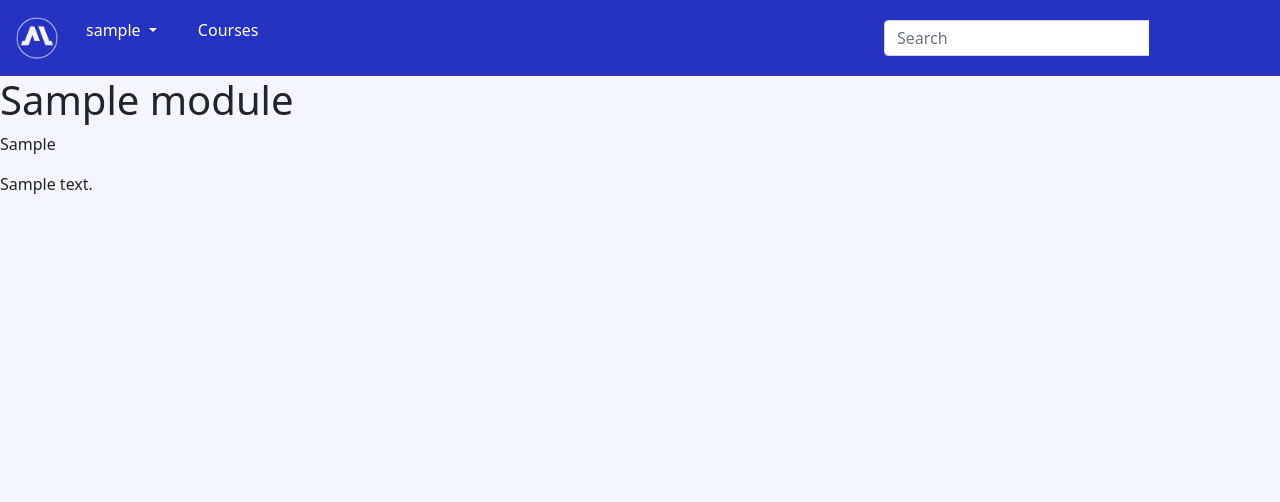
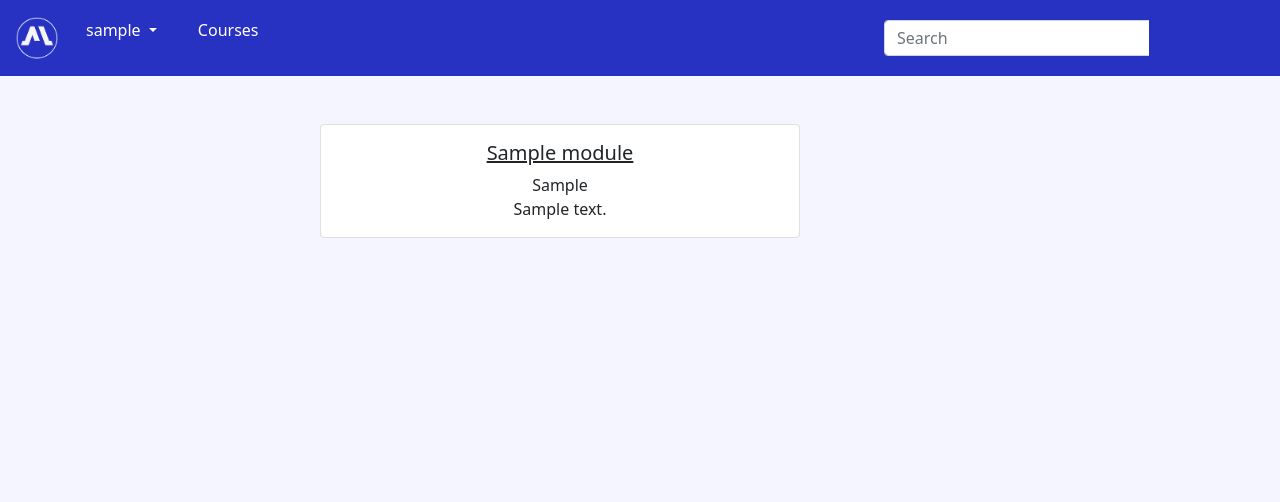
Before and after one commit to apurbadh/Minerva, a Django app: page /course/1/module/ in a window 1280 px wide. Shown: the top 502 px of the page. Run offline with Django 3.2, Linux system fonts and the light colour scheme; a user stored in the database is signed in; tables that the repository leaves empty hold one stand-in row (values such as "Sample post"); some libraries are stand-ins or nearby versions.

Commit message:
Finishing touches

```diff
--- a/course/templates/module.html
+++ b/course/templates/module.html
@@ -1,9 +1,15 @@
 {% extends "base.html" %}
 {% block title %}Module{% endblock title %}
 {% block body %}
+<br>
+<br>
+<div  class="course-card" style="text-align: center;margin-left: 20rem;">
 {%for module in modules%}
-  <h1>{{ module.name }}</h1>
-  <p>{{ module.info }}</p>
+<div class="col-sm-6">
+  <div class="card">
+    <div class="card-body">
+      <h5 class="card-title"><u>{{ module.name }}</u></h5>
+      <p class="card-text">{{ module.info }}</p>
       {% if module.type_of == 1 %}
       {{ module.text_store|safe }}
       {% elif module.type_of == 2 %}
@@ -11,5 +17,11 @@
   src="{{ module.url_store }}">
   </iframe>
     {% endif %}
+    </div>
+  </div>
+</div>
+<br>
+
 {% endfor %}
+</div>
 {% endblock body %}
```
Lines whose indentation alone changed are shown as unchanged.
